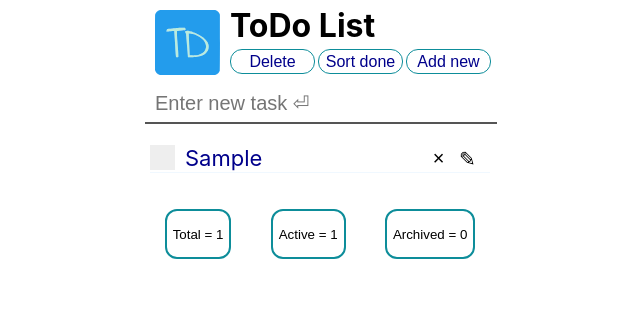
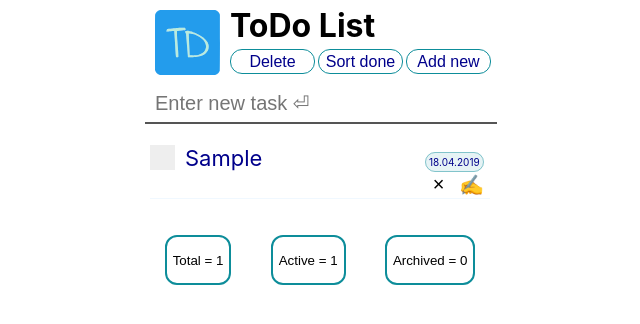
Before and after one commit to AntonySawyer/todo, a React (Create React App) app: page / in a window 1280 px wide. Both pictures are taken after typing "Sample" into the empty fields and a click on the button "Add new". Shown: the top 324 px of the page, without its empty margins (320-960 px from the left). Built offline with nearby package versions, Linux system fonts and the light colour scheme.

Commit message:
feat: add logic for info about creation date

```diff
--- a/src/App.tsx
+++ b/src/App.tsx
@@ -91,6 +91,7 @@ class App extends Component<int.IAppProps> {
                   id={el.id}
                   isDone={el.isDone}
                   task={el.task}
+                  creationDate={el.creationDate}
                   deleteTask={this.deleteTask.bind(this)}
                   editTask={this.editTask.bind(this)}
                   markAsDone={this.markAsDone.bind(this)} />
--- a/src/components/TaskItem/TaskItem.tsx
+++ b/src/components/TaskItem/TaskItem.tsx
@@ -14,11 +14,16 @@ class TaskItem extends React.Component<int.ITask> {
                 </label>
 
                 <span className="taskTitle">{this.props.task}</span>
-                <button className="taskBtn" onClick={(e) => this.props.deleteTask(this.props.id)} title="Delete task">×</button>
-                <button className="taskBtn" onClick={(e) => this.props.editTask({id: this.props.id, task: this.props.task})} title="Edit task">✎</button>
+                <div className="infoGroup">
+                    <span className="creationDate">{this.props.creationDate}</span>
+                    <button className="taskBtn" onClick={(e) => this.props.deleteTask(this.props.id)}
+                            title="Delete task">×</button>
+                    <button className="taskBtn" onClick={(e) => this.props.editTask({id: this.props.id, task: this.props.task})}
+                    title="Edit task">✍</button>
+                </div>
             </li>
         );
-      }
+    }
 }
 
 export default TaskItem;
--- a/src/interfaces.ts
+++ b/src/interfaces.ts
@@ -1,7 +1,7 @@
 import { Dispatch } from 'redux';
-import { JSXElementConstructor } from 'react';
 
 export interface ITask {
+    creationDate: Date,
     id: string,
     isDone: boolean,
     task: string,
--- a/src/utils/generateTask.ts
+++ b/src/utils/generateTask.ts
@@ -5,6 +5,7 @@ function getID() {
 export default function(taskName: string) {
     if (taskName !== '') {
         return {
+            creationDate: new Date().toLocaleString('ru', { day: 'numeric', month: 'numeric', year: 'numeric' }),
             id: getID(),
             isDone: false,
             task: taskName
```
